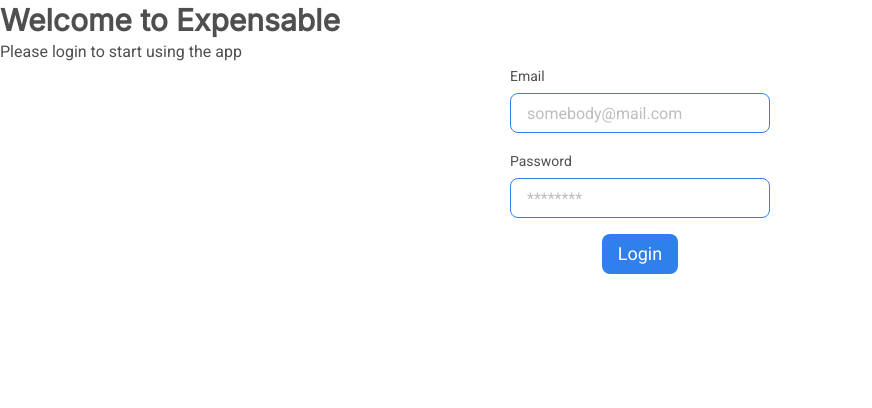
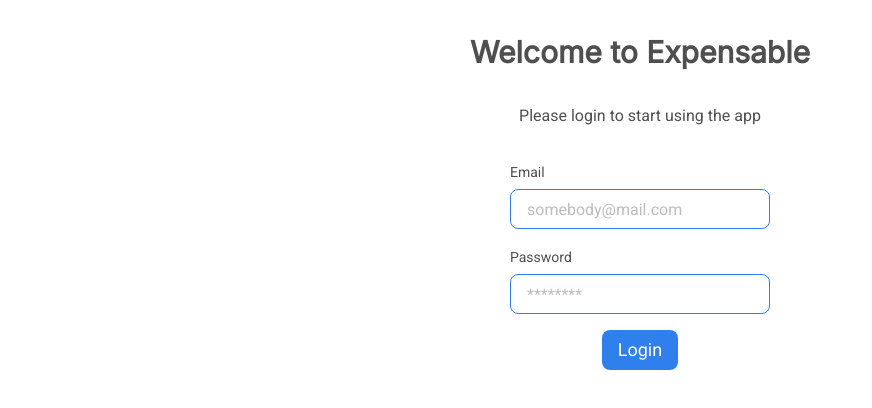
Before and after one commit to Franco-Sanchez/expensable, a React (Create React App) app: page / in a window 1280 px wide. Shown: the top 408 px of the page, without its empty margins (0-872 px from the left). Built offline with nearby package versions, Linux system fonts and the light colour scheme.

Commit message:
Added styles to the Login page

```diff
--- a/src/pages/Login.js
+++ b/src/pages/Login.js
@@ -1,15 +1,28 @@
 import { Content } from '../components/UI/texts/Content';
 import { Heading2 } from '../components/UI/texts/Headings';
 import LoginForm from '../features/session/LoginForm';
+import styled from '@emotion/styled';
 
 function Login() {
   return (
-    <div>
+    <StyledContainer>
       <Heading2>Welcome to Expensable</Heading2>
       <Content>Please login to start using the app</Content>
       <LoginForm />
-    </div>
+    </StyledContainer>
   )
 }
 
 export default Login;
+
+const StyledContainer = styled.section`
+  display: flex;
+  flex-direction: column;
+  align-items: center;
+  gap: 32px;
+  padding: 32px 58px 0 58px;
+
+  & h2 {
+    text-align: center;
+  }
+`
```
